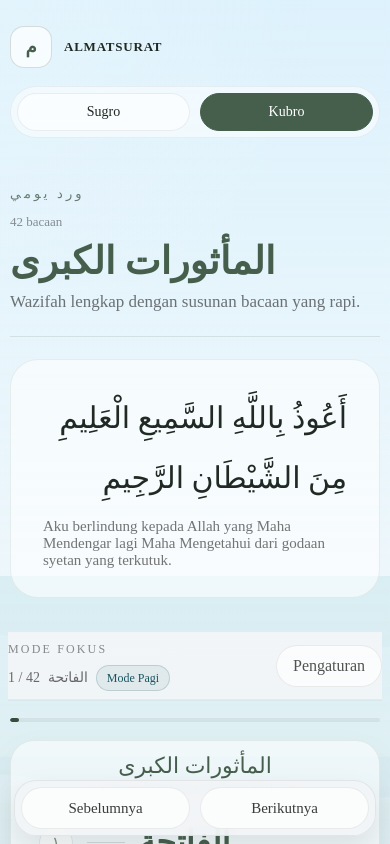
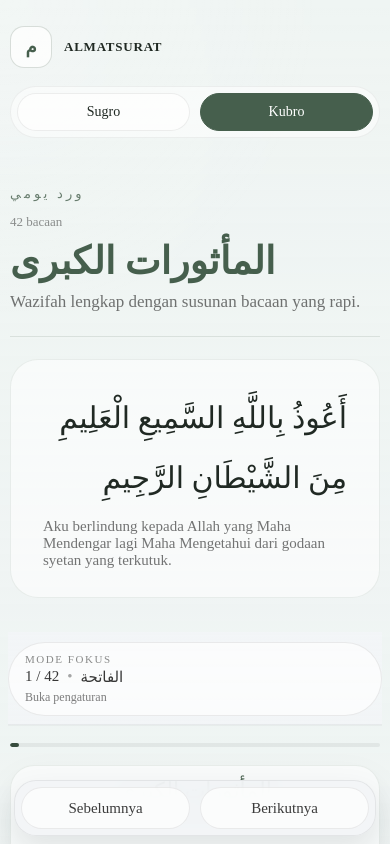
Before and after one commit to jamilsalsabila/Almatsurat, a Next.js app: page /kubro in a window 390 px wide. Shown: the top 844 px of the page. Built offline with nearby package versions, Linux system fonts and the light colour scheme.

Commit message:
Refine mobile settings header and photo backgrounds

```diff
--- a/app/globals.css
+++ b/app/globals.css
@@ -65,6 +65,34 @@
   position: relative;
 }
 
+.scenic-shell-layer {
+  position: fixed;
+  inset: 0;
+  background-size: cover, cover;
+  background-position: center, center;
+  background-repeat: no-repeat, no-repeat;
+  transform: scale(1.02);
+  transition: opacity 820ms ease, transform 1200ms ease;
+  z-index: -1;
+}
+
+.scenic-shell-layer-current {
+  opacity: 1;
+}
+
+.scenic-shell-layer-current.scene-entering {
+  animation: scenicFadeIn 820ms ease both;
+}
+
+.scenic-shell-layer-previous {
+  opacity: 0;
+}
+
+.scenic-shell-layer-previous.scene-exiting {
+  opacity: 1;
+  animation: scenicFadeOut 820ms ease both;
+}
+
 .scenic-shell::before {
   content: "";
   position: fixed;
@@ -80,6 +108,30 @@
   background:
     radial-gradient(circle at top left, rgba(255, 255, 255, 0.08), transparent 30%),
     linear-gradient(180deg, rgba(8, 13, 16, 0.22), rgba(8, 13, 16, 0.44));
+}
+
+@keyframes scenicFadeIn {
+  from {
+    opacity: 0;
+    transform: scale(1.04);
+  }
+
+  to {
+    opacity: 1;
+    transform: scale(1.02);
+  }
+}
+
+@keyframes scenicFadeOut {
+  from {
+    opacity: 1;
+    transform: scale(1.02);
+  }
+
+  to {
+    opacity: 0;
+    transform: scale(1);
+  }
 }
 
 .site-shell > * {
@@ -506,6 +558,35 @@
   cursor: pointer;
   touch-action: manipulation;
   -webkit-tap-highlight-color: transparent;
+  text-align: left;
+}
+
+.reader-mobile-settings-kicker {
+  display: block;
+  font-size: 11px;
+  letter-spacing: 0.14em;
+  text-transform: uppercase;
+  opacity: 0.68;
+}
+
+.reader-mobile-settings-summary {
+  display: inline-flex;
+  align-items: center;
+  gap: 8px;
+  margin-top: 3px;
+  font-size: 15px;
+  color: rgba(17, 17, 17, 0.84);
+}
+
+.reader-mobile-settings-dot {
+  opacity: 0.44;
+}
+
+.reader-mobile-settings-hint {
+  display: block;
+  margin-top: 4px;
+  font-size: 12px;
+  color: rgba(17, 17, 17, 0.54);
 }
 
 .reader-mode-kicker {
@@ -751,6 +832,14 @@
   color: rgba(245, 248, 249, 0.9);
 }
 
+.reader-mode-shell.reader-dark .reader-mobile-settings-summary {
+  color: rgba(245, 248, 249, 0.92);
+}
+
+.reader-mode-shell.reader-dark .reader-mobile-settings-hint {
+  color: rgba(235, 241, 243, 0.64);
+}
+
 .reader-legacy-mobile {
   padding-bottom: 28px;
 }
@@ -1295,7 +1384,7 @@
   }
 
   .reader-mode-status {
-    min-width: 0;
+    display: none;
   }
 
   .reader-mode-meta {
@@ -1304,9 +1393,8 @@
   }
 
   .reader-mobile-settings-trigger {
-    display: inline-flex;
-    align-items: center;
-    justify-content: center;
+    display: block;
+    width: 100%;
     flex-shrink: 0;
   }
 
--- a/components/almatsurat-page.js
+++ b/components/almatsurat-page.js
@@ -1,25 +1,44 @@
 import Link from "next/link";
 import { getVersionList } from "@/lib/almatsurat";
 
-export default function AlmatsuratPage({ backgroundMode = "pagi", backgroundScene = "", children, chromeHidden = false, data, theme, darkMode = false }) {
+export default function AlmatsuratPage({
+  backgroundMode = "pagi",
+  backgroundScene = "",
+  children,
+  chromeHidden = false,
+  data,
+  darkMode = false,
+  isSceneTransitioning = false,
+  previousBackgroundScene = "",
+  theme,
+}) {
   const versions = getVersionList();
-  const scenicBackground = backgroundScene
+  const baseBackgroundStyle = {
+    backgroundColor: darkMode ? "#0f1518" : "#eef4f2",
+    color: darkMode ? theme.darkText : theme.text,
+  };
+  const activeSceneStyle = backgroundScene
     ? {
-        backgroundColor: darkMode ? "#0f1518" : "#eef4f2",
         backgroundImage: `${darkMode ? "linear-gradient(180deg, rgba(8, 13, 16, 0.84), rgba(8, 13, 16, 0.72))" : "linear-gradient(180deg, rgba(248, 251, 252, 0.72), rgba(248, 251, 252, 0.78))"}, url(${backgroundScene})`,
-        backgroundSize: "cover, cover",
-        backgroundPosition: "center, center",
-        backgroundRepeat: "no-repeat, no-repeat",
       }
     : {
-        background: darkMode ? theme.darkBackground : theme.background,
+        backgroundImage: darkMode ? theme.darkBackground : theme.background,
       };
+  const previousSceneStyle = previousBackgroundScene
+    ? {
+        backgroundImage: `${darkMode ? "linear-gradient(180deg, rgba(8, 13, 16, 0.84), rgba(8, 13, 16, 0.72))" : "linear-gradient(180deg, rgba(248, 251, 252, 0.72), rgba(248, 251, 252, 0.78))"}, url(${previousBackgroundScene})`,
+      }
+    : null;
 
   return (
     <main
       className={`site-shell scenic-shell scenic-${backgroundMode}${darkMode ? " page-dark" : ""}`}
-      style={{ ...scenicBackground, color: darkMode ? theme.darkText : theme.text }}
+      style={baseBackgroundStyle}
     >
+      <div className={`scenic-shell-layer scenic-shell-layer-current${isSceneTransitioning ? " scene-entering" : ""}`} style={activeSceneStyle} />
+      {previousSceneStyle ? (
+        <div className={`scenic-shell-layer scenic-shell-layer-previous${isSceneTransitioning ? " scene-exiting" : ""}`} style={previousSceneStyle} />
+      ) : null}
       <div className="site-container version-page">
         <div className={`topbar mushaf-topbar${chromeHidden ? " chrome-hidden" : ""}`}>
           <Link className="brand-link" href="/">
--- a/components/version-reader.js
+++ b/components/version-reader.js
@@ -209,7 +209,15 @@
           </div>
 
           <button className="reader-mobile-settings-trigger" {...bindTouchPress(() => setMobileSettingsOpen(true))} type="button">
-            Pengaturan
+            <span className="reader-mobile-settings-kicker">Mode Fokus</span>
+            <span className="reader-mobile-settings-summary">
+              {activeIndex + 1} / {data.cards.length}
+              <span className="reader-mobile-settings-dot" aria-hidden="true">
+                •
+              </span>
+              {activeCard.titleArabic}
+            </span>
+            <span className="reader-mobile-settings-hint">Buka pengaturan</span>
           </button>
 
           <div className="reader-mode-actions">
--- a/components/version-screen.js
+++ b/components/version-screen.js
@@ -10,6 +10,8 @@
   const [chromeHidden, setChromeHidden] = useState(false);
   const [backgroundMode, setBackgroundMode] = useState(initialReaderState?.timeMode ?? "pagi");
   const [backgroundScene, setBackgroundScene] = useState(() => pickRandomScene(initialReaderState?.timeMode ?? "pagi"));
+  const [previousBackgroundScene, setPreviousBackgroundScene] = useState("");
+  const [isSceneTransitioning, setIsSceneTransitioning] = useState(false);
 
   useEffect(() => {
     if (typeof window === "undefined") {
@@ -34,11 +36,40 @@
   }, [darkMode, data.slug]);
 
   useEffect(() => {
-    setBackgroundScene((current) => pickRandomScene(backgroundMode, current));
+    setBackgroundScene((current) => {
+      const nextScene = pickRandomScene(backgroundMode, current);
+      if (nextScene !== current) {
+        setPreviousBackgroundScene(current);
+        setIsSceneTransitioning(true);
+      }
+      return nextScene;
+    });
   }, [backgroundMode]);
 
+  useEffect(() => {
+    if (!isSceneTransitioning) {
+      return;
+    }
+
+    const timeoutId = window.setTimeout(() => {
+      setIsSceneTransitioning(false);
+      setPreviousBackgroundScene("");
+    }, 900);
+
+    return () => window.clearTimeout(timeoutId);
+  }, [isSceneTransitioning]);
+
   return (
-    <AlmatsuratPage backgroundMode={backgroundMode} backgroundScene={backgroundScene} chromeHidden={chromeHidden} data={data} darkMode={darkMode} theme={theme}>
+    <AlmatsuratPage
+      backgroundMode={backgroundMode}
+      backgroundScene={backgroundScene}
+      chromeHidden={chromeHidden}
+      data={data}
+      darkMode={darkMode}
+      isSceneTransitioning={isSceneTransitioning}
+      previousBackgroundScene={previousBackgroundScene}
+      theme={theme}
+    >
       <VersionReader
         darkMode={darkMode}
         onChromeHiddenChange={setChromeHidden}
--- a/lib/background-scenes.js
+++ b/lib/background-scenes.js
@@ -1,13 +1,13 @@
 export const morningScenes = [
-  "/backgrounds/morning-mountain.svg",
-  "/backgrounds/morning-coast.svg",
-  "/backgrounds/morning-city.svg",
+  "https://images.unsplash.com/photo-1500530855697-b586d89ba3ee?auto=format&fit=crop&w=1800&q=80",
+  "https://images.unsplash.com/photo-1500375592092-40eb2168fd21?auto=format&fit=crop&w=1800&q=80",
+  "https://images.unsplash.com/photo-1477959858617-67f85cf4f1df?auto=format&fit=crop&w=1800&q=80",
 ];
 
 export const eveningScenes = [
-  "/backgrounds/evening-hills.svg",
-  "/backgrounds/evening-coast.svg",
-  "/backgrounds/evening-city.svg",
+  "https://images.unsplash.com/photo-1507525428034-b723cf961d3e?auto=format&fit=crop&w=1800&q=80",
+  "https://images.unsplash.com/photo-1505761671935-60b3a7427bad?auto=format&fit=crop&w=1800&q=80",
+  "https://images.unsplash.com/photo-1514565131-fce0801e5785?auto=format&fit=crop&w=1800&q=80",
 ];
 
 export function getScenesByMode(mode) {
```
